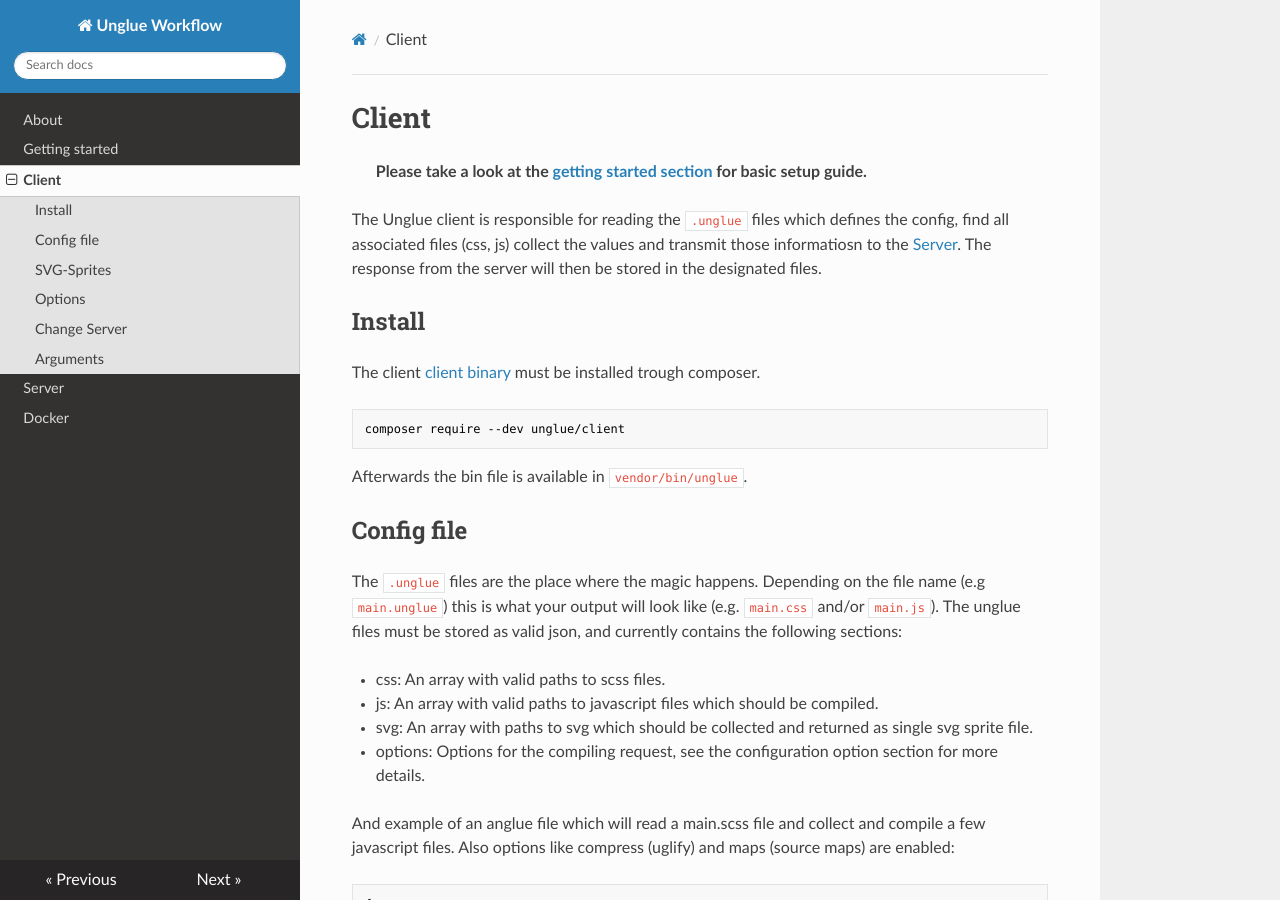
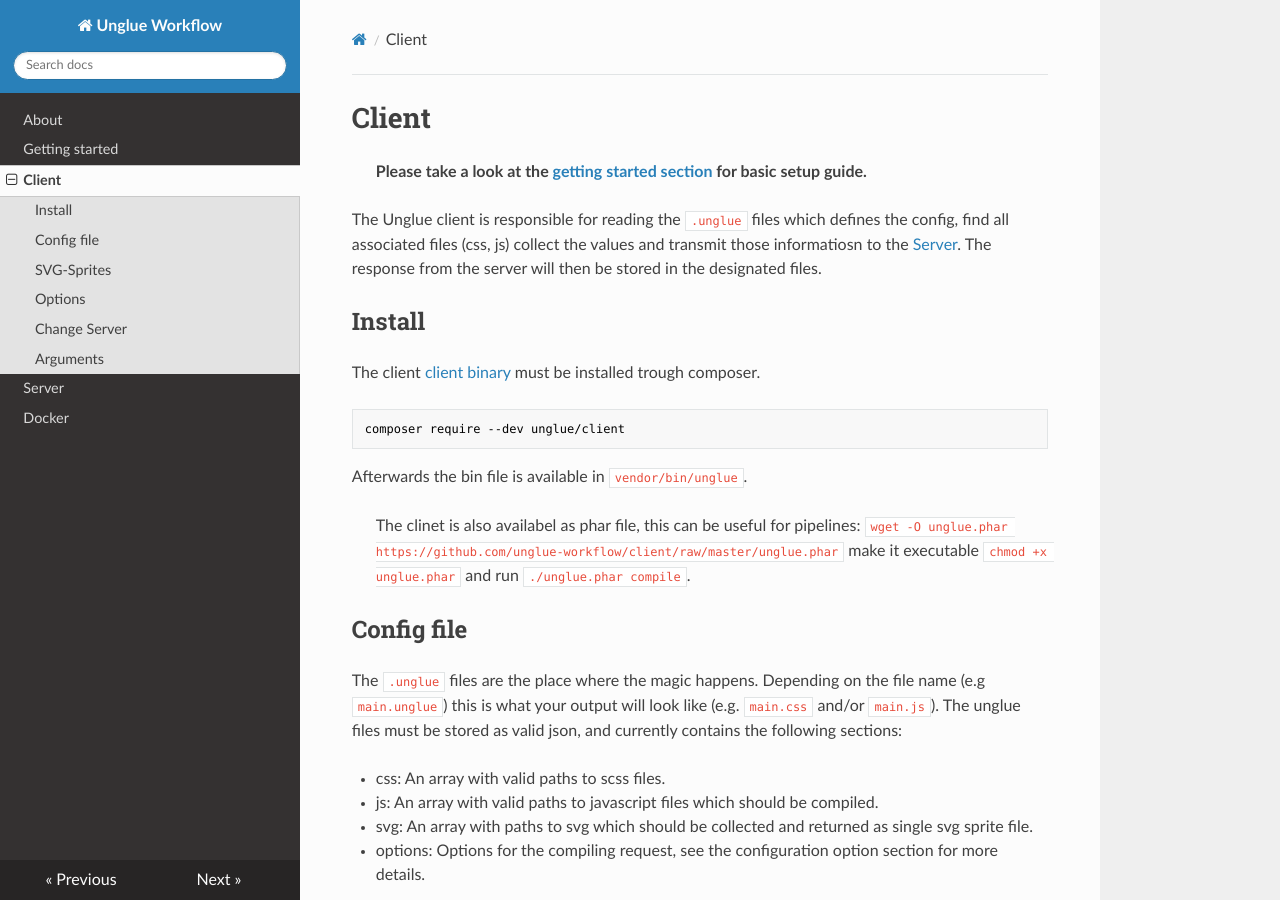
Before and after one commit to frontend-workflow-cloud-compiler/docs, an MkDocs documentation site: the page built from docs/client.md, in a window 1280 px wide and 900 px high. Built offline with MkDocs 1.6.1, drawn with Linux system fonts in a browser that asks for light colours; nearby versions of some CDN libraries; old or Windows-style settings are respelled for this version of MkDocs.

Commit message:
Update client.md

````diff
--- a/docs/client.md
+++ b/docs/client.md
@@ -13,6 +13,8 @@
 ```
 
 Afterwards the bin file is available in `vendor/bin/unglue`.
+
+> The clinet is also availabel as phar file, this can be useful for pipelines: `wget -O unglue.phar https://github.com/unglue-workflow/client/raw/master/unglue.phar` make it executable `chmod +x unglue.phar` and run `./unglue.phar compile`.
 
 ## Config file
 
````
